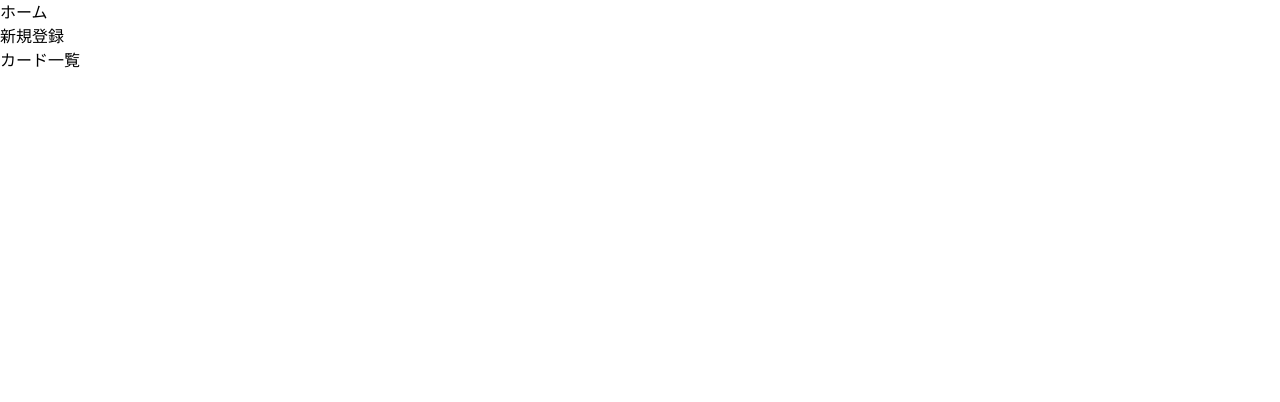
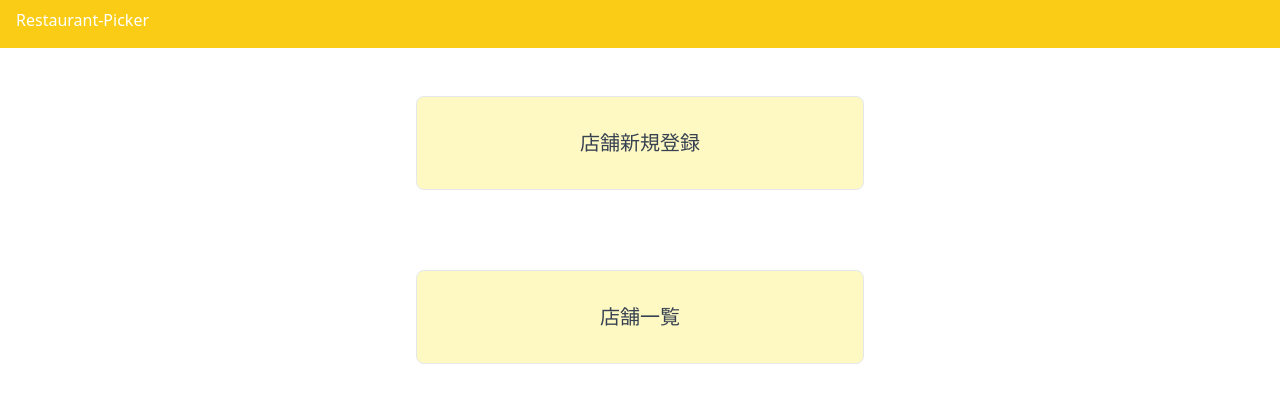
Before and after one commit to zwmimi/restaurant-front, a React (Vite) app: page / in a window 1280 px wide. Shown: the top 402 px of the page. Built offline with nearby package versions, Linux system fonts and the light colour scheme.

Commit message:
Home/Restaurant/Cardのルーティングおよびヘッダー追加

```diff
--- a/src/App.tsx
+++ b/src/App.tsx
@@ -1,15 +1,10 @@
-import { BrowserRouter, Route, Routes } from "react-router-dom";
-import Card from "./components/pages/Card";
-import Home from "./components/pages/Home";
+import { BrowserRouter, Routes, Route } from "react-router-dom";
+import { Router } from "./router/Router";
 
 function App() {
   return (
     <BrowserRouter>
-      <Routes>
-        <Route path={`/`} element={<Home />} />
-        <Route path={`/card`} element={<Card />} />
-        <Route path={`/create`} element={<Card />} />
-      </Routes>
+      <Router />
     </BrowserRouter>
   );
 }
--- a/src/components/layouts/Header.tsx
+++ b/src/components/layouts/Header.tsx
@@ -1,8 +1,17 @@
-const Header = () => {
-  const title = "header";
+import { FC, ReactNode } from "react";
+
+type Props = {
+  children: ReactNode;
+};
+const Header = (p: Props) => {
   return (
     <>
-      <div className="pink">ヘッダー</div>
+      <div className="h-12 bg-yellow-400 text-white pl-4 pt-2">
+        Restaurant-Picker
+      </div>
+      {p.children}
     </>
   );
 };
+
+export default Header;
--- a/src/components/pages/Home.tsx
+++ b/src/components/pages/Home.tsx
@@ -1,16 +1,27 @@
 import { Link } from "react-router-dom";
 
 const Home = () => {
-  const title = "ホーム";
+  const topMenus = [
+    { name: "店舗新規登録", link: "/create" },
+    { name: "店舗一覧", link: "/restaurant" },
+  ];
   return (
     <>
-      <h1>{title}</h1>
-      <div>
-        <Link to={`/create`}>新規登録</Link>
-      </div>
-      <div>
-        <Link to={`/card`}>カード一覧</Link>
-      </div>
+      {topMenus.map((menu) => (
+        <div className="mb-4 mt-4">
+          <div className="py-4">
+            <div className="w-11/12 md:max-w-md mx-auto my-4 shadow-x1 border rounded-lg overflow-hidden bg-yellow-100">
+              <Link to={menu.link}>
+                <div className="p-4">
+                  <div className="my-4 text-center text-xl text-gray-700 text-semibold">
+                    {menu.name}
+                  </div>
+                </div>
+              </Link>
+            </div>
+          </div>
+        </div>
+      ))}
     </>
   );
 };
--- a/src/components/pages/Card.tsx
+++ b/src/components/pages/Restaurant.tsx
@@ -1,7 +1,7 @@
 import { Link } from "react-router-dom";
 
-const Card = () => {
-  const title = "カード";
+const Restaurant = () => {
+  const title = "店舗一覧";
   return (
     <>
       <h1>{title}</h1>
@@ -12,4 +12,4 @@ const Card = () => {
   );
 };
 
-export default Card;
+export default Restaurant;
--- /dev/null
+++ b/src/router/Router.tsx
@@ -0,0 +1,18 @@
+import { memo, FC } from "react";
+import { Routes, Route } from "react-router-dom";
+import Header from "../components/layouts/Header";
+import Restaurant from "../components/pages/Restaurant";
+import Create from "../components/pages/Create";
+import Home from "../components/pages/Home";
+
+export const Router: FC = memo(() => {
+  return (
+    <Header>
+      <Routes>
+        <Route path="/" element={<Home />} />
+        <Route path="/restaurant" element={<Restaurant />} />
+        <Route path="/create" element={<Create />} />
+      </Routes>
+    </Header>
+  );
+});
```
